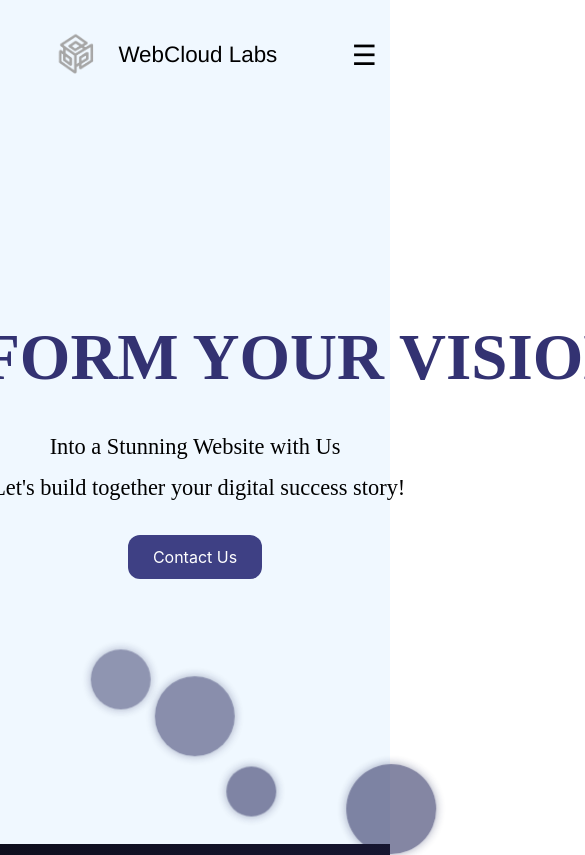
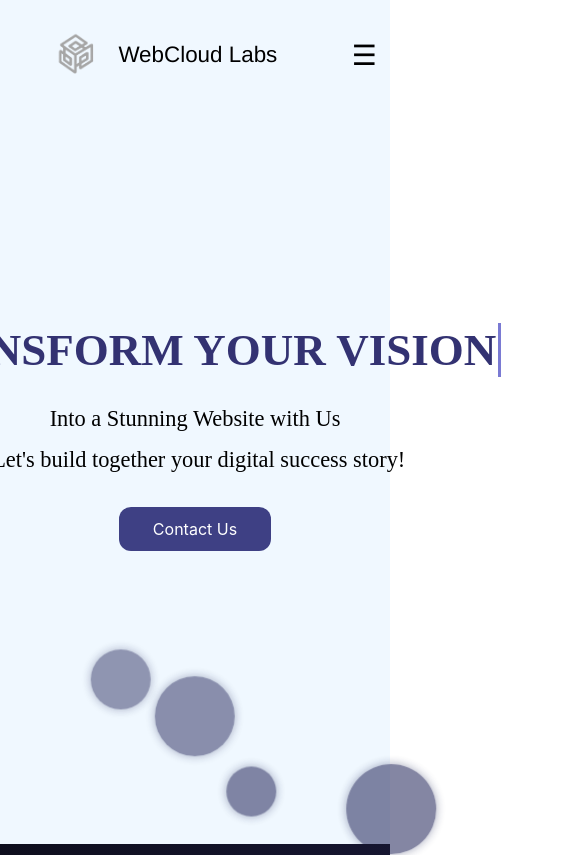
Before and after one commit to DEM2/WebCloud-Lab, a React (Vite) app: page / in a window 390 px wide. Shown: the top 855 px of the page, 585 px wide, since content can reach past the window. Built offline with nearby package versions, Linux system fonts and the light colour scheme; a web font is replaced by a local one.

Commit message:
menu-toggle color fixed

```diff
--- a/src/CSS/HomePage.css
+++ b/src/CSS/HomePage.css
@@ -74,7 +74,15 @@
   color: #333272;
 }
 
-.principal-text {
+@media (max-width: 768px) {
+  .principal-title {
+    font-size: 45px;
+    line-height: 1.2;
+    margin-bottom: 45px;
+  }
+}
+
+.principal-text{
   font-family: "Gabarito", serif;
   font-size: 1.4rem;
   color: #000000;
@@ -103,6 +111,14 @@
   transition: background-color 0.3s ease-in-out, transform 0.2s ease-in-out;
 }
 
+@media (max-width: 768px) {
+  .contact {
+    width: 25%;
+    font-size: 1rem;
+    padding: 12px 20px;
+  }
+}
+
 .contact:hover {
   background: #31306f;
   transform: scale(1.05);
--- a/src/CSS/NavBar.css
+++ b/src/CSS/NavBar.css
@@ -87,8 +87,11 @@
   outline: none;
 }
 
+.navbar.scrolled .menu-toggle{
+  color:aliceblue;
+}
+
 .menu-toggle:hover {
-  color: #1c1c40;
   transform: translateY(-2px);
   transition: color 0.3s ease, transform 0.3s ease;
 }
```
